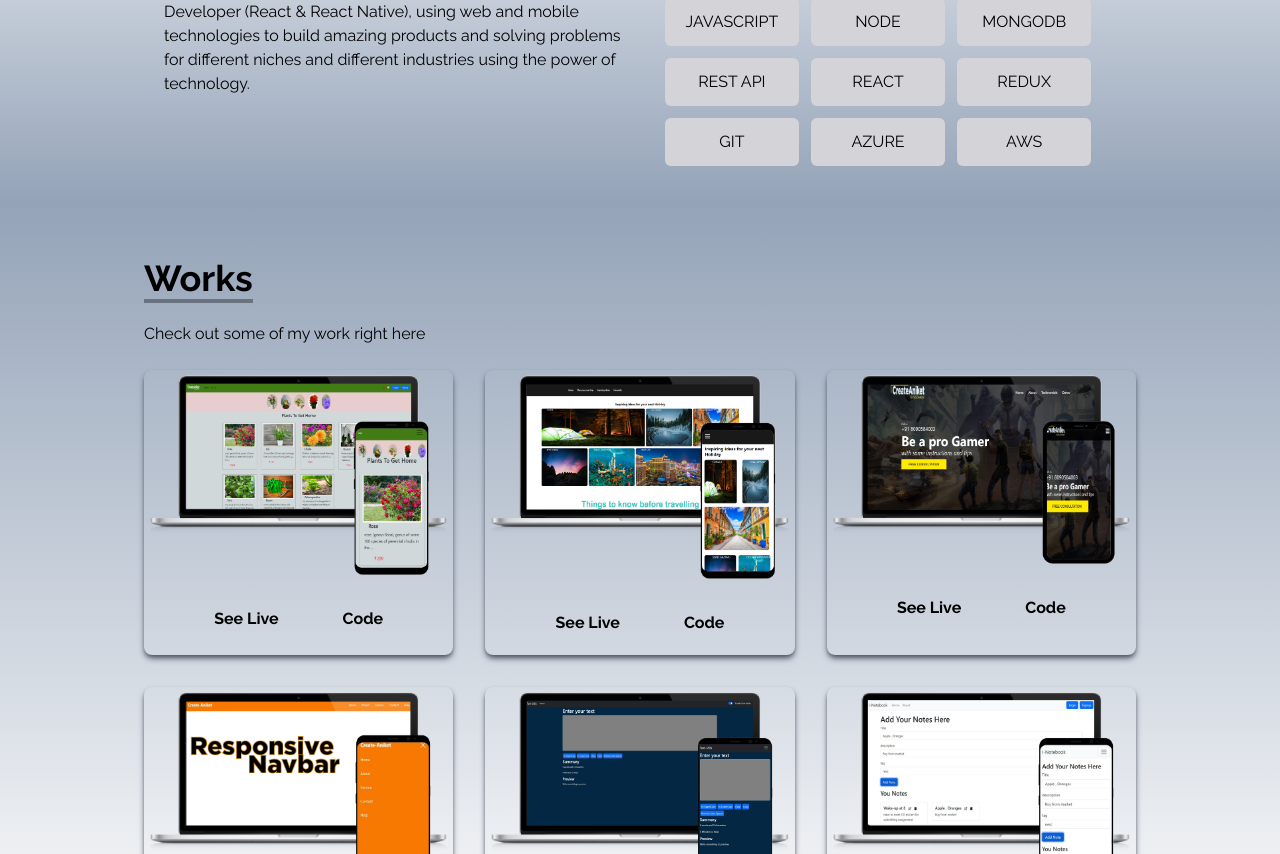
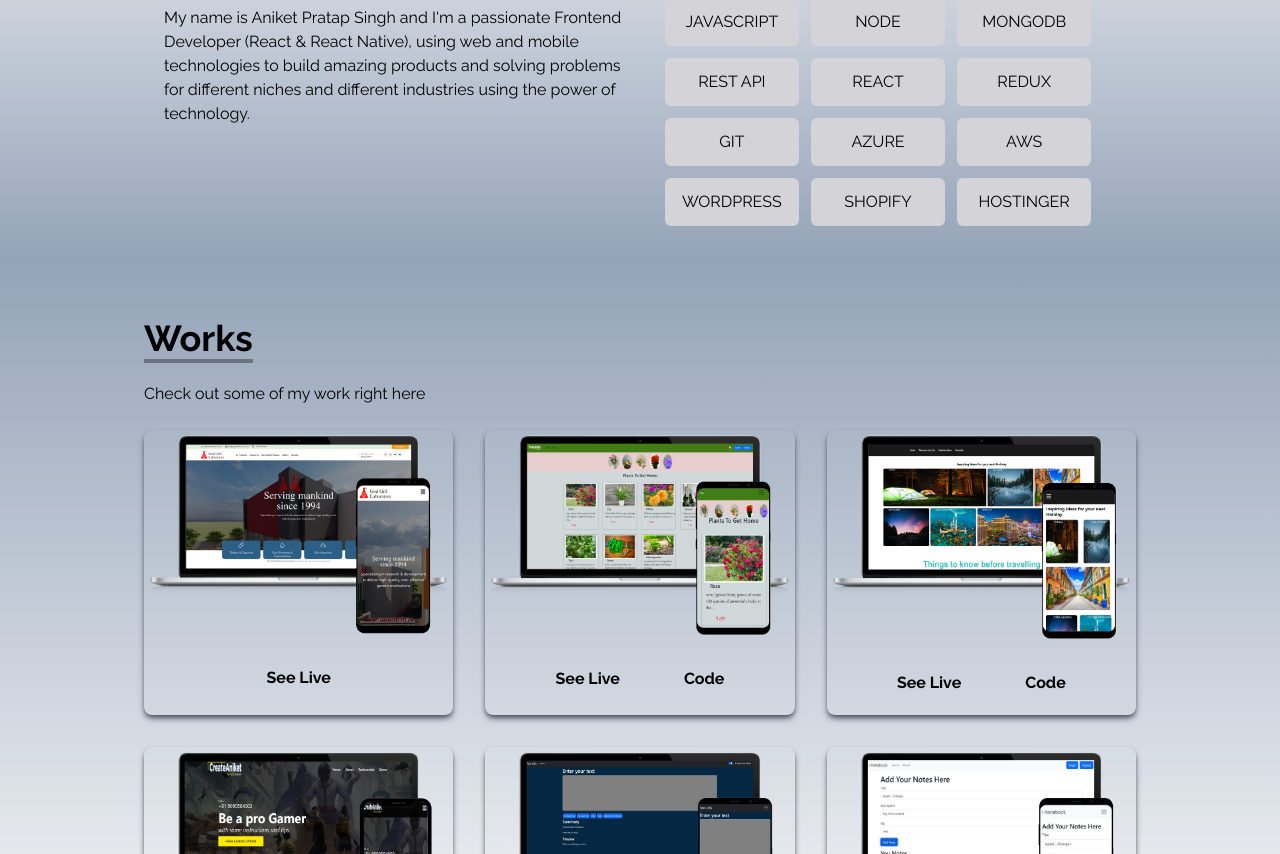
Before and after one commit to createaniket/Portfolio, a React (Create React App) app: page / in a window 1280 px wide. Shown: the part 1166-2020 px from the top of the page. Built offline with nearby package versions, Linux system fonts and the light colour scheme; a web font is replaced by a local one.

Commit message:
Some updates

```diff
--- a/src/App.js
+++ b/src/App.js
@@ -18,7 +18,6 @@ function App() {
      <Home />
      <About />
      <Portfolio />
-
      <Experience />
      <Contact />
 
--- a/src/Components/About.jsx
+++ b/src/Components/About.jsx
@@ -48,6 +48,18 @@ const About = () => {
       id: 12,
       name: "AWS",
     },
+    {
+      id: 14,
+      name: "WORDPRESS",
+    },
+    {
+      id: 14,
+      name: "SHOPIFY",
+    },
+    {
+      id: 15,
+      name: "HOSTINGER",
+    },
   ];
   return (
     <div
--- a/src/Components/Navbar.js
+++ b/src/Components/Navbar.js
@@ -41,7 +41,7 @@ const Navbar = () => {
   return (
     <>
       <div
-        className={`flex justify-between items-center w-full h-20 text-white ${color} sticky top-0 z-1000`}
+        className={`flex justify-between items-center w-full h-20 text-white ${color} sticky top-0 z-50`}
       >
         <h1 className="text-4xl pl-10">PORTFOLIO</h1>
         <ul className="hidden md:flex">
--- a/src/Components/Portfolio.jsx
+++ b/src/Components/Portfolio.jsx
@@ -3,68 +3,58 @@ import plantShop from "../assets/portfolio/Final-logo-plant-shop.png";
 import natureverse from "../assets/portfolio/natureverselatpop and mobile.png";
 
 import inotebook from "../assets/portfolio/portfolio latpop and mobile.png";
-import navbar from "../assets/portfolio/navbarresp.png";
+import GodGift from "../assets/portfolio/godgift.png";
 import GamingProject from "../assets/portfolio/gamingProject.png";
 import textUtils from "../assets/portfolio/TextUtils-latpop-and-mobile.png";
 // import reactWeather from "../assets/portfolio/reactWeather.jpg";
 
 const Portfolio = () => {
   const portfolios = [
+
     {
       id: 1,
-      src: plantShop,
-      live:"https://aniket-plant-shop.netlify.app/",
-      glink:"https://github.com/createaniket/Plant-Shop-Frontend"
+      src: GodGift,
+      live: "https://godgiftlaboratory.com/",
     },
     {
       id: 2,
-      src: natureverse,
-      live:"https://aniket-dev-natureverse.netlify.app/",
-      glink:"https://github.com/createaniket/Natureverse"
-
-
+      src: plantShop,
+      live: "https://aniket-plant-shop.netlify.app/",
+      glink: "https://github.com/createaniket/Plant-Shop-Frontend",
     },
     {
       id: 3,
-      src: GamingProject,
-      live:"https://aniket-gaming-site.netlify.app/",
-      glink:"https://github.com/createaniket/gaming-site-project"
-
-
+      src: natureverse,
+      live: "https://aniket-dev-natureverse.netlify.app/",
+      glink: "https://github.com/createaniket/Natureverse",
     },
     {
       id: 4,
-      src: navbar,
-      live:"https://astonishing-basbousa-7fca4a.netlify.app/",
-      glink:"https://github.com/createaniket/Responsive-Navbar-React"
-
+      src: GamingProject,
+      live: "https://aniket-gaming-site.netlify.app/",
+      glink: "https://github.com/createaniket/gaming-site-project",
     },
     {
-      id: 5,
+      id:5,
       src: textUtils,
-      live:"https://aniket-text-utilities.netlify.app/",
-      glink:"https://github.com/createaniket/TextUtils"
-
+      live: "https://aniket-text-utilities.netlify.app/",
+      glink: "https://github.com/createaniket/TextUtils",
     },
     {
       id: 6,
       src: inotebook,
-      live:"https://aniket-inotebook.netlify.app/",
-      glink:"https://github.com/createaniket/INoteBook"
-
-    }
+      live: "https://aniket-inotebook.netlify.app/",
+      glink: "https://github.com/createaniket/INoteBook",
+    },
   ];
 
   return (
     <div
       name="works"
-      className="bg-gradient-to-b to-white from-slate-400 w-full text-black "
+      className="bg-gradient-to-b to-white from-slate-400 w-full text-black"
     >
       <div className="max-w-screen-lg p-4 mx-auto flex flex-col justify-center w-full h-full">
         <div className="pt-19 mt-10">
-
-
-
           <p className="text-4xl font-bold inline border-b-4 border-gray-500">
             Works
           </p>
@@ -72,7 +62,7 @@ const Portfolio = () => {
         </div>
 
         <div className="grid sm:grid-cols-2 md:grid-cols-3 gap-8 px-12 sm:px-0">
-          {portfolios.map(({ id, src , live , glink}) => (
+          {portfolios.map(({ id, src, live, glink }) => (
             <div key={id} className="shadow-md shadow-gray-600 rounded-lg">
               <img
                 src={src}
@@ -80,31 +70,22 @@ const Portfolio = () => {
                 className="rounded-md duration-200 hover:scale-105"
               />
               <div className="flex items-center justify-center">
-
                 <a href={live} rel="noreferrer" target="_blank">
-
-
-                <button className=" px-6 py-3 m-2 duration-200 hover:scale-105" >
-                 <strong>
-                   See Live
-                  </strong>
-                </button>
+                  <button className=" px-6 py-3 m-2 duration-200 hover:scale-105">
+                    <strong>See Live</strong>
+                  </button>
                 </a>
 
-
-
-                <a href={glink} rel="noreferrer" target="_blank">
-
-
-                  <button className=" px-6 py-3 m-2 duration-200 hover:scale-105" >
-                    <strong>
-
-                    Code
-                    </strong>
-                  </button>
+                {glink ? (
+                  <a href={glink} rel="noreferrer" target="_blank">
+                    <button className=" px-6 py-3 m-2 duration-200 hover:scale-105">
+                      <strong>Code</strong>
+                    </button>
                   </a>
+                ) : (
+                  ""
+                )}
               </div>
-
             </div>
           ))}
         </div>
```
Also changed, not shown: src/assets/portfolio/godgift.png (added).
